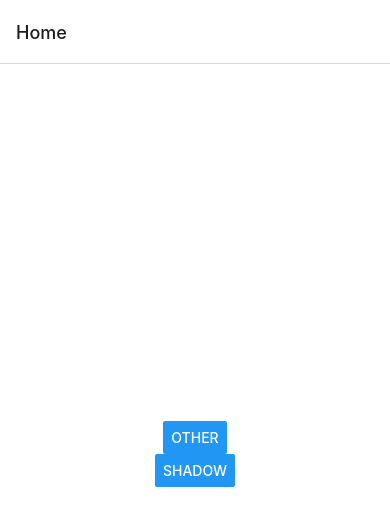
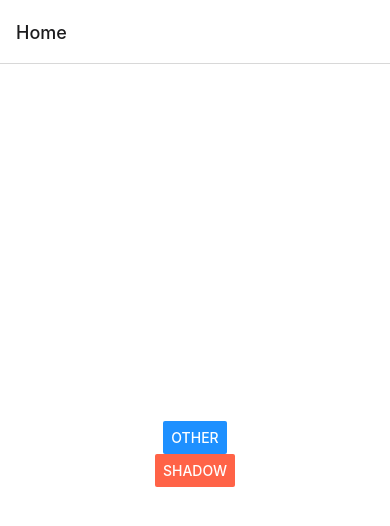
Before and after one commit to socratone/react-native-example, a React Native app: screen /Home in a window 390 px wide. Shown: the top 526 px of the page. Built offline with nearby package versions, Linux system fonts and the light colour scheme.

Commit message:
feat: constants 추가

```diff
--- /dev/null
+++ b/constants/colors.ts
@@ -0,0 +1,4 @@
+export default {
+  primary: 'dodgerblue',
+  secondary: 'tomato',
+};
--- a/screens/Home.tsx
+++ b/screens/Home.tsx
@@ -1,6 +1,7 @@
 import { StyleSheet, View, Button } from 'react-native';
 import { NativeStackScreenProps } from '@react-navigation/native-stack';
 import { StackParamList } from '../App';
+import colors from '../constants/colors';
 
 type Props = NativeStackScreenProps<StackParamList, 'Home'>;
 
@@ -10,10 +11,12 @@ const Home = (props: Props) => {
       <Button
         title="Other"
         onPress={() => props.navigation.navigate('Other')}
+        color={colors.primary}
       />
       <Button
         title="Shadow"
         onPress={() => props.navigation.navigate('Shadow')}
+        color={colors.secondary}
       />
     </View>
   );
```
